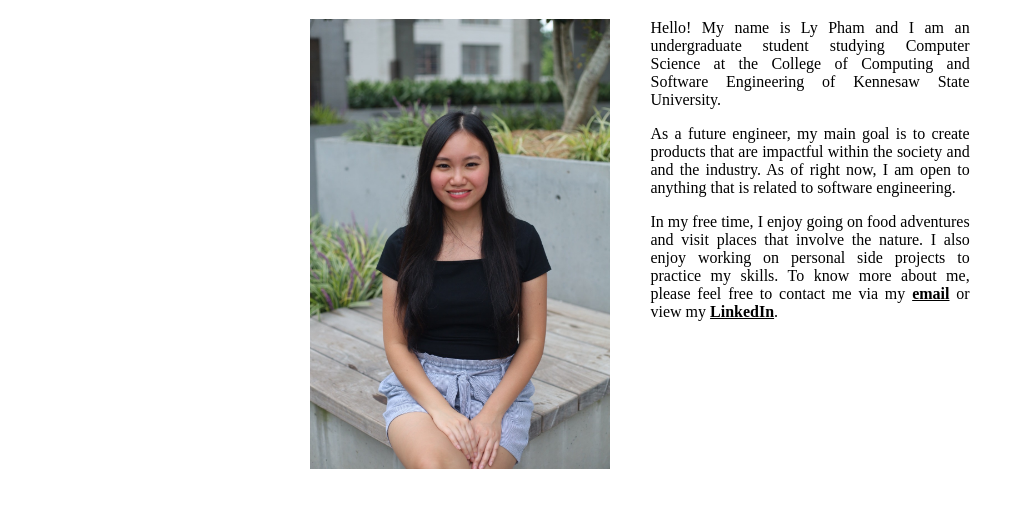
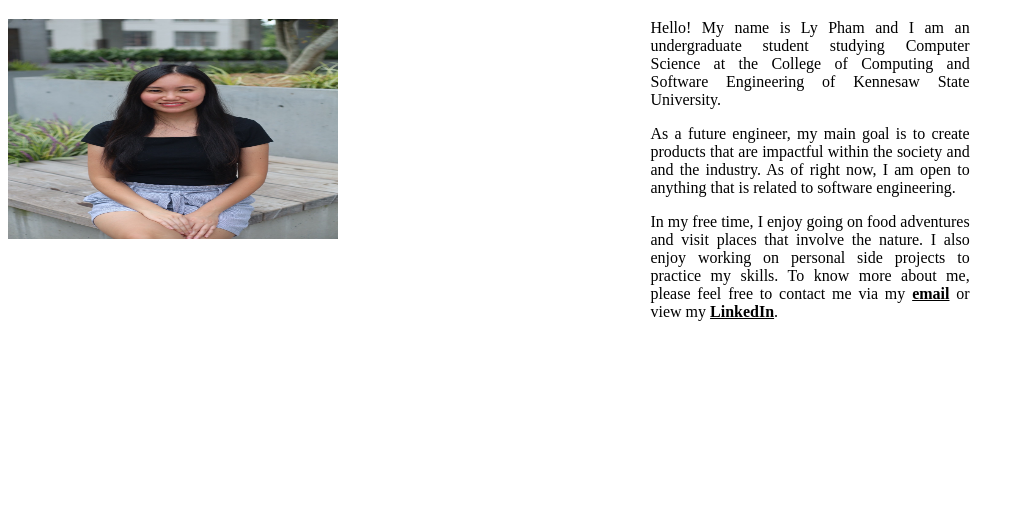
Before and after one commit to lpham4/lpham4.github.io, a plain HTML site: page index.html in a window 1280 px wide. Shown: the part 61-568 px from the top of the page, without its empty margins (0-1025 px from the left). Drawn offline with Linux system fonts and the light colour scheme.

Commit message:
Update index.html

```diff
--- a/index.html
+++ b/index.html
@@ -1,7 +1,8 @@
 <!DOCTYPE html>
 <html lang="en">
 <head>
-    <meta name="viewport" content="width=device-width, initial-scale=1">
+    <meta charset="utf-8">
+    <meta name ="viewport" content ="width = device-width, initial-scale = 1.0">
     <link rel ="stylesheet" href ="style.css">
     <title>Ly Pham</title>
 </head>
@@ -10,11 +11,12 @@
         <h1>about</h1>
     </div>
 
-    <div id = "picture">
-        <img id = "pic" src = "pic.JPG">
+    <div id ="pic">
+        <img src ="pic.jpg" alt ="portrait" width="330" height="220">
     </div>
 
     <div id = "about">
+
         <p>Hello! My name is Ly Pham and I am an undergraduate student studying Computer Science
             at the College of Computing and Software Engineering of Kennesaw State University.</p>
 
```
